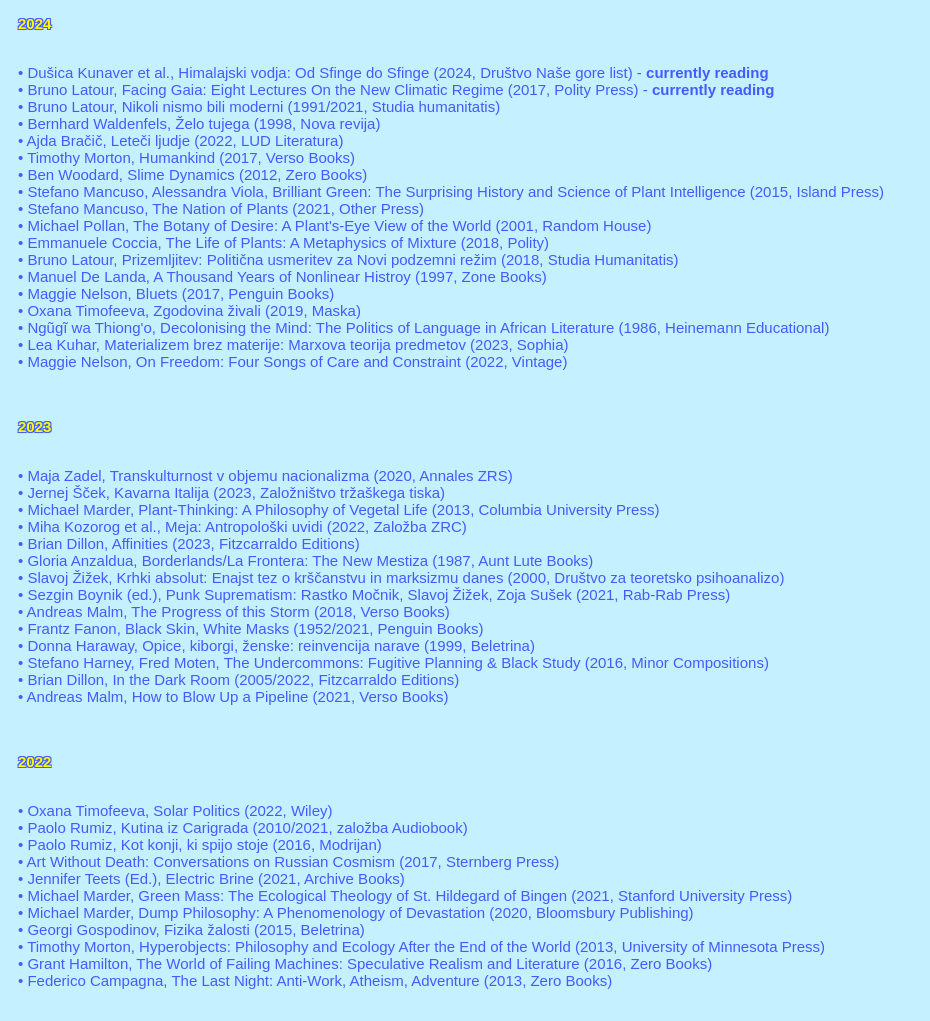
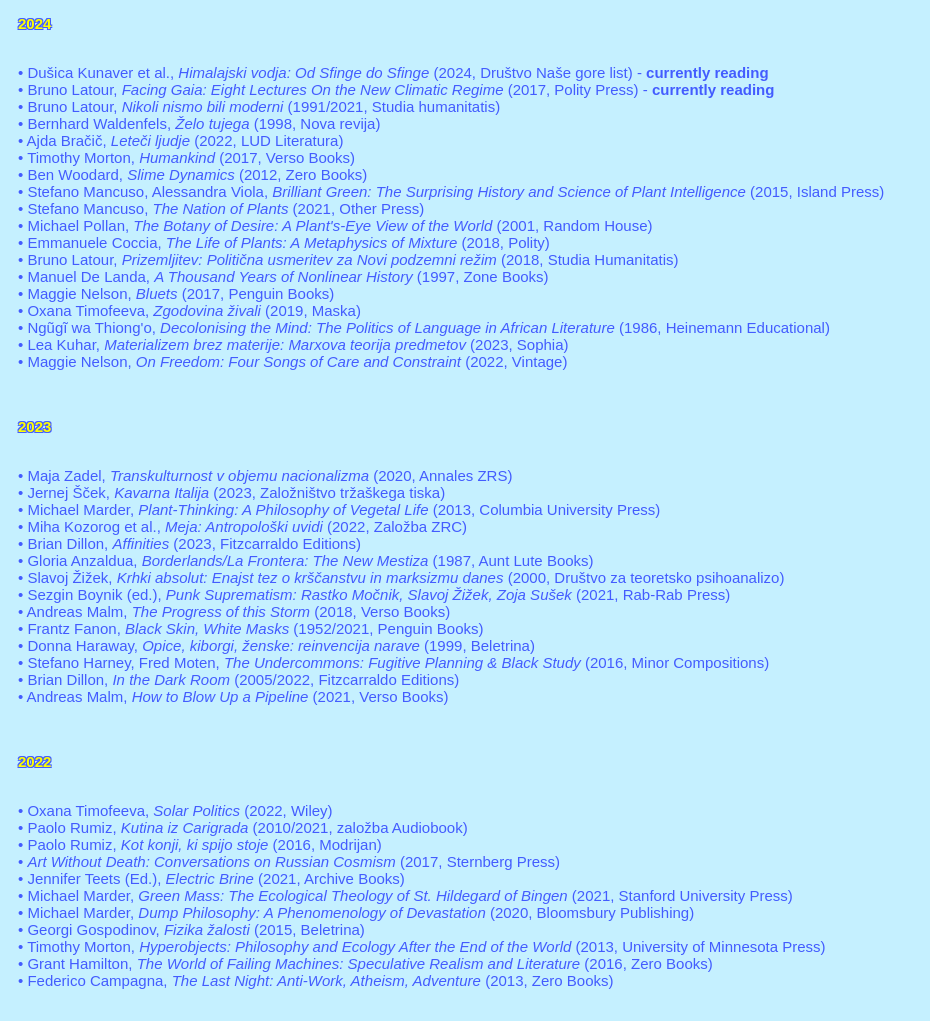
Before and after one commit to aljazskrlep/aljaz.skrlep, a plain HTML site: page reading.html in a window 1280 px wide. Shown: the whole page, without its empty margins (0-930 px from the left). Drawn offline with Linux system fonts and the light colour scheme.

Commit message:
adding italics in reading

```diff
--- a/reading.html
+++ b/reading.html
@@ -9,59 +9,59 @@
     <div style="padding-left: 10px;">
         <p><span class="yellow-text"><b>2024</b></span><br><br>
 <p>
-    • Dušica Kunaver et al., Himalajski vodja: Od Sfinge do Sfinge (2024, Društvo Naše gore list) - <b>currently reading</b><br>
-    • Bruno Latour, Facing Gaia: Eight Lectures On the New Climatic Regime (2017, Polity Press) - <b>currently reading</b><br>
-    • Bruno Latour, Nikoli nismo bili moderni (1991/2021, Studia humanitatis)<br>
-    • Bernhard Waldenfels, Želo tujega (1998, Nova revija)<br>
-    • Ajda Bračič, Leteči ljudje (2022, LUD Literatura)<br>
-    • Timothy Morton, Humankind (2017, Verso Books)<br>
-    • Ben Woodard, Slime Dynamics (2012, Zero Books)<br>
-    • Stefano Mancuso, Alessandra Viola, Brilliant Green: The Surprising History and Science of Plant Intelligence (2015, Island Press)<br>
-    • Stefano Mancuso, The Nation of Plants (2021, Other Press)<br>
-    • Michael Pollan, The Botany of Desire: A Plant's-Eye View of the World (2001, Random House)<br>
-    • Emmanuele Coccia, The Life of Plants: A Metaphysics of Mixture (2018, Polity)<br>
-    • Bruno Latour, Prizemljitev: Politična usmeritev za Novi podzemni režim (2018, Studia Humanitatis)<br>
-    • Manuel De Landa, A Thousand Years of Nonlinear Histroy (1997, Zone Books)<br>
-    • Maggie Nelson, Bluets (2017, Penguin Books)<br>
-    • Oxana Timofeeva, Zgodovina živali (2019, Maska)<br>
-    • Ngũgĩ wa Thiong'o, Decolonising the Mind: The Politics of Language in African Literature (1986, Heinemann Educational)<br>
-    • Lea Kuhar, Materializem brez materije: Marxova teorija predmetov (2023, Sophia)<br>
-    • Maggie Nelson, On Freedom: Four Songs of Care and Constraint (2022, Vintage)<br>
+    • Dušica Kunaver et al., <em>Himalajski vodja: Od Sfinge do Sfinge</em> (2024, Društvo Naše gore list) - <b>currently reading</b><br>
+    • Bruno Latour, <em>Facing Gaia: Eight Lectures On the New Climatic Regime</em> (2017, Polity Press) - <b>currently reading</b><br>
+    • Bruno Latour, <em>Nikoli nismo bili moderni</em> (1991/2021, Studia humanitatis)<br>
+    • Bernhard Waldenfels, <em>Želo tujega</em> (1998, Nova revija)<br>
+    • Ajda Bračič, <em>Leteči ljudje</em> (2022, LUD Literatura)<br>
+    • Timothy Morton, <em>Humankind</em> (2017, Verso Books)<br>
+    • Ben Woodard, <em>Slime Dynamics</em> (2012, Zero Books)<br>
+    • Stefano Mancuso, Alessandra Viola, <em>Brilliant Green: The Surprising History and Science of Plant Intelligence</em> (2015, Island Press)<br>
+    • Stefano Mancuso, <em>The Nation of Plants</em> (2021, Other Press)<br>
+    • Michael Pollan, <em>The Botany of Desire: A Plant's-Eye View of the World</em> (2001, Random House)<br>
+    • Emmanuele Coccia, <em>The Life of Plants: A Metaphysics of Mixture</em> (2018, Polity)<br>
+    • Bruno Latour, <em>Prizemljitev: Politična usmeritev za Novi podzemni režim</em> (2018, Studia Humanitatis)<br>
+    • Manuel De Landa, <em>A Thousand Years of Nonlinear History</em> (1997, Zone Books)<br>
+    • Maggie Nelson, <em>Bluets</em> (2017, Penguin Books)<br>
+    • Oxana Timofeeva, <em>Zgodovina živali</em> (2019, Maska)<br>
+    • Ngũgĩ wa Thiong'o, <em>Decolonising the Mind: The Politics of Language in African Literature</em> (1986, Heinemann Educational)<br>
+    • Lea Kuhar, <em>Materializem brez materije: Marxova teorija predmetov</em> (2023, Sophia)<br>
+    • Maggie Nelson, <em>On Freedom: Four Songs of Care and Constraint</em> (2022, Vintage)<br>
 </p>
 <br>
 
 <p><span class="yellow-text"><b>2023</b></span><br><br>
     <p>
-    • Maja Zadel, Transkulturnost v objemu nacionalizma (2020, Annales ZRS)<br>
-    • Jernej Šček, Kavarna Italija (2023, Založništvo tržaškega tiska)<br>
-    • Michael Marder, Plant-Thinking: A Philosophy of Vegetal Life (2013, Columbia University Press)<br>
-    • Miha Kozorog et al., Meja: Antropološki uvidi (2022, Založba ZRC)<br>
-    • Brian Dillon, Affinities (2023, Fitzcarraldo Editions)<br>
-    • Gloria Anzaldua, Borderlands/La Frontera: The New Mestiza (1987, Aunt Lute Books)<br>
-    • Slavoj Žižek, Krhki absolut: Enajst tez o krščanstvu in marksizmu danes (2000, Društvo za teoretsko psihoanalizo)<br>
-    • Sezgin Boynik (ed.), Punk Suprematism: Rastko Močnik, Slavoj Žižek, Zoja Sušek (2021, Rab-Rab Press)<br>
-    • Andreas Malm, The Progress of this Storm (2018, Verso Books)<br>
-    • Frantz Fanon, Black Skin, White Masks (1952/2021, Penguin Books)<br>
-    • Donna Haraway, Opice, kiborgi, ženske: reinvencija narave (1999, Beletrina)<br>
-    • Stefano Harney, Fred Moten, The Undercommons: Fugitive Planning & Black Study (2016, Minor Compositions)<br>
-    • Brian Dillon, In the Dark Room (2005/2022, Fitzcarraldo Editions)<br>
-    • Andreas Malm, How to Blow Up a Pipeline (2021, Verso Books)<br>
+    • Maja Zadel, <em>Transkulturnost v objemu nacionalizma</em> (2020, Annales ZRS)<br>
+    • Jernej Šček, <em>Kavarna Italija</em> (2023, Založništvo tržaškega tiska)<br>
+    • Michael Marder, <em>Plant-Thinking: A Philosophy of Vegetal Life</em> (2013, Columbia University Press)<br>
+    • Miha Kozorog et al., <em>Meja: Antropološki uvidi</em> (2022, Založba ZRC)<br>
+    • Brian Dillon, <em>Affinities</em> (2023, Fitzcarraldo Editions)<br>
+    • Gloria Anzaldua, <em>Borderlands/La Frontera: The New Mestiza</em> (1987, Aunt Lute Books)<br>
+    • Slavoj Žižek, <em>Krhki absolut: Enajst tez o krščanstvu in marksizmu danes</em> (2000, Društvo za teoretsko psihoanalizo)<br>
+    • Sezgin Boynik (ed.), <em>Punk Suprematism: Rastko Močnik, Slavoj Žižek, Zoja Sušek</em> (2021, Rab-Rab Press)<br>
+    • Andreas Malm, <em>The Progress of this Storm</em> (2018, Verso Books)<br>
+    • Frantz Fanon, <em>Black Skin, White Masks</em> (1952/2021, Penguin Books)<br>
+    • Donna Haraway, <em>Opice, kiborgi, ženske: reinvencija narave</em> (1999, Beletrina)<br>
+    • Stefano Harney, Fred Moten, <em>The Undercommons: Fugitive Planning & Black Study</em> (2016, Minor Compositions)<br>
+    • Brian Dillon, <em>In the Dark Room</em> (2005/2022, Fitzcarraldo Editions)<br>
+    • Andreas Malm, <em>How to Blow Up a Pipeline</em> (2021, Verso Books)<br>
     </p>
     <br>
 
     <p><span class="yellow-text"><b>2022</b></span><br><br>
         <p>
-            • Oxana Timofeeva, Solar Politics (2022, Wiley)<br>
-            • Paolo Rumiz, Kutina iz Carigrada (2010/2021, založba Audiobook)<br>
-            • Paolo Rumiz, Kot konji, ki spijo stoje (2016, Modrijan)<br>
-            • Art Without Death: Conversations on Russian Cosmism (2017, Sternberg Press)<br>
-            • Jennifer Teets (Ed.), Electric Brine (2021, Archive Books)<br>
-            • Michael Marder, Green Mass: The Ecological Theology of St. Hildegard of Bingen (2021, Stanford University Press)<br>
-            • Michael Marder, Dump Philosophy: A Phenomenology of Devastation (2020, Bloomsbury Publishing)<br>
-            • Georgi Gospodinov, Fizika žalosti (2015, Beletrina)<br>
-            • Timothy Morton, Hyperobjects: Philosophy and Ecology After the End of the World (2013, University of Minnesota Press)<br>
-            • Grant Hamilton, The World of Failing Machines: Speculative Realism and Literature (2016, Zero Books)<br>
-            • Federico Campagna, The Last Night: Anti-Work, Atheism, Adventure (2013, Zero Books)<br>
+            • Oxana Timofeeva, <em>Solar Politics</em> (2022, Wiley)<br>
+            • Paolo Rumiz, <em>Kutina iz Carigrada</em> (2010/2021, založba Audiobook)<br>
+            • Paolo Rumiz, <em>Kot konji, ki spijo stoje</em> (2016, Modrijan)<br>
+            • <em>Art Without Death: Conversations on Russian Cosmism</em> (2017, Sternberg Press)<br>
+            • Jennifer Teets (Ed.), <em>Electric Brine</em> (2021, Archive Books)<br>
+            • Michael Marder, <em>Green Mass: The Ecological Theology of St. Hildegard of Bingen</em> (2021, Stanford University Press)<br>
+            • Michael Marder, <em>Dump Philosophy: A Phenomenology of Devastation</em> (2020, Bloomsbury Publishing)<br>
+            • Georgi Gospodinov, <em>Fizika žalosti</em> (2015, Beletrina)<br>
+            • Timothy Morton, <em>Hyperobjects: Philosophy and Ecology After the End of the World</em> (2013, University of Minnesota Press)<br>
+            • Grant Hamilton, <em>The World of Failing Machines: Speculative Realism and Literature</em> (2016, Zero Books)<br>
+            • Federico Campagna, <em>The Last Night: Anti-Work, Atheism, Adventure</em> (2013, Zero Books)<br>
             <br>
       </div>
     </body>
```
